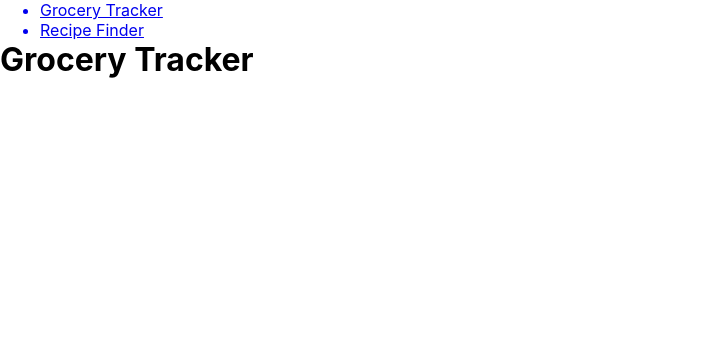
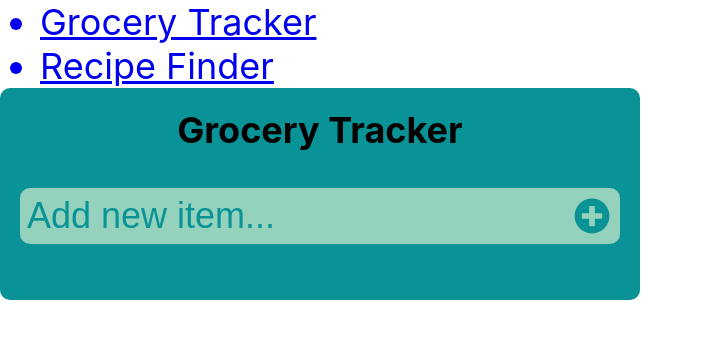
Before and after one commit to ashcoder98/GroceryApp, a React (Create React App) app: page /grocery in a window 1280 px wide. Shown: the top 338 px of the page, without its empty margins (0-703 px from the left). Built offline with nearby package versions, Linux system fonts and the light colour scheme.

Commit message:
adds styling to grocery tracker

```diff
--- a/package.json
+++ b/package.json
@@ -3,6 +3,8 @@
   "version": "0.1.0",
   "private": true,
   "dependencies": {
+    "@fortawesome/free-solid-svg-icons": "^5.15.4",
+    "@fortawesome/react-fontawesome": "^0.1.16",
     "@testing-library/jest-dom": "^5.16.1",
     "@testing-library/react": "^12.1.2",
     "@testing-library/user-event": "^13.5.0",
--- a/src/App.css
+++ b/src/App.css
@@ -1,4 +1,67 @@
 * {
   box-sizing: border-box;
   margin: 0;
+  font-size: 36px;
 }
+main {
+  width: 100vw;
+  height: 100vh;
+  justify-content: center;
+  align-items: center;
+}
+.Grocery {
+  text-align: center;
+}
+.maincontainer {
+  border-radius: 10px;
+  background-color: #0a9396;
+  padding: 20px;
+
+  width: 50%;
+}
+.add-item-box {
+  background-color: #94d2bd;
+  color: #0a9396;
+  margin-top: 1rem;
+  margin-bottom: 1rem;
+  display: flex;
+  align-items: center;
+  border-radius: 10px;
+  padding: 5px;
+}
+.add-item-box svg {
+  margin: 5px;
+}
+.add-item-input {
+  background: transparent;
+  box-sizing: border-box;
+  border: none;
+  color: #94d2bd;
+  width: 100%;
+  height: 30px;
+}
+input::placeholder {
+  color: #0a9396
+}
+input:focus {
+  outline: 0;
+}
+
+/* .add-item-input {
+  box-sizing: border-box;
+  border: none;
+  background: transparent;
+  color: #ec645b;
+  width: 100%;
+  height: 30px;
+}
+.add-item-box {
+  background: #fbc1bb;
+  color: #ec645b;
+  margin-top: 1em;
+  margin-bottom: 1em;
+  display: flex;
+  align-items: center;
+  border-radius: 10px;
+  padding: 5px;
+} */
--- a/src/App.js
+++ b/src/App.js
@@ -10,14 +10,11 @@ function App() {
     <div className="App">
       <Nav />
       <main>
-        <Routes >
+        <Routes>
           <Route path="/grocery" element={ <Grocery /> }>
           </Route>
           <Route path="/recipes" element={ <Recipe /> }>
           </Route>
-
-
-
         </Routes>
       </main>
     </div>
--- a/src/pages/Grocery.js
+++ b/src/pages/Grocery.js
@@ -1,9 +1,16 @@
 import '../App.css';
-
+import { FontAwesomeIcon } from '@fortawesome/react-fontawesome'
+import { faPlusCircle } from '@fortawesome/free-solid-svg-icons'
 function Grocery() {
   return (
     <div className="Grocery">
+      <div className='maincontainer'>
       <h1>Grocery Tracker</h1>
+      <div className='add-item-box'>
+        <input className='add-item-input' placeholder='Add new item...' />
+      <FontAwesomeIcon icon={faPlusCircle} ></FontAwesomeIcon>
+        </div>
+      </div>
     </div>
   );
 }
```
Also changed, not shown: 1 other file (tests, documents, lock files or other folders).
